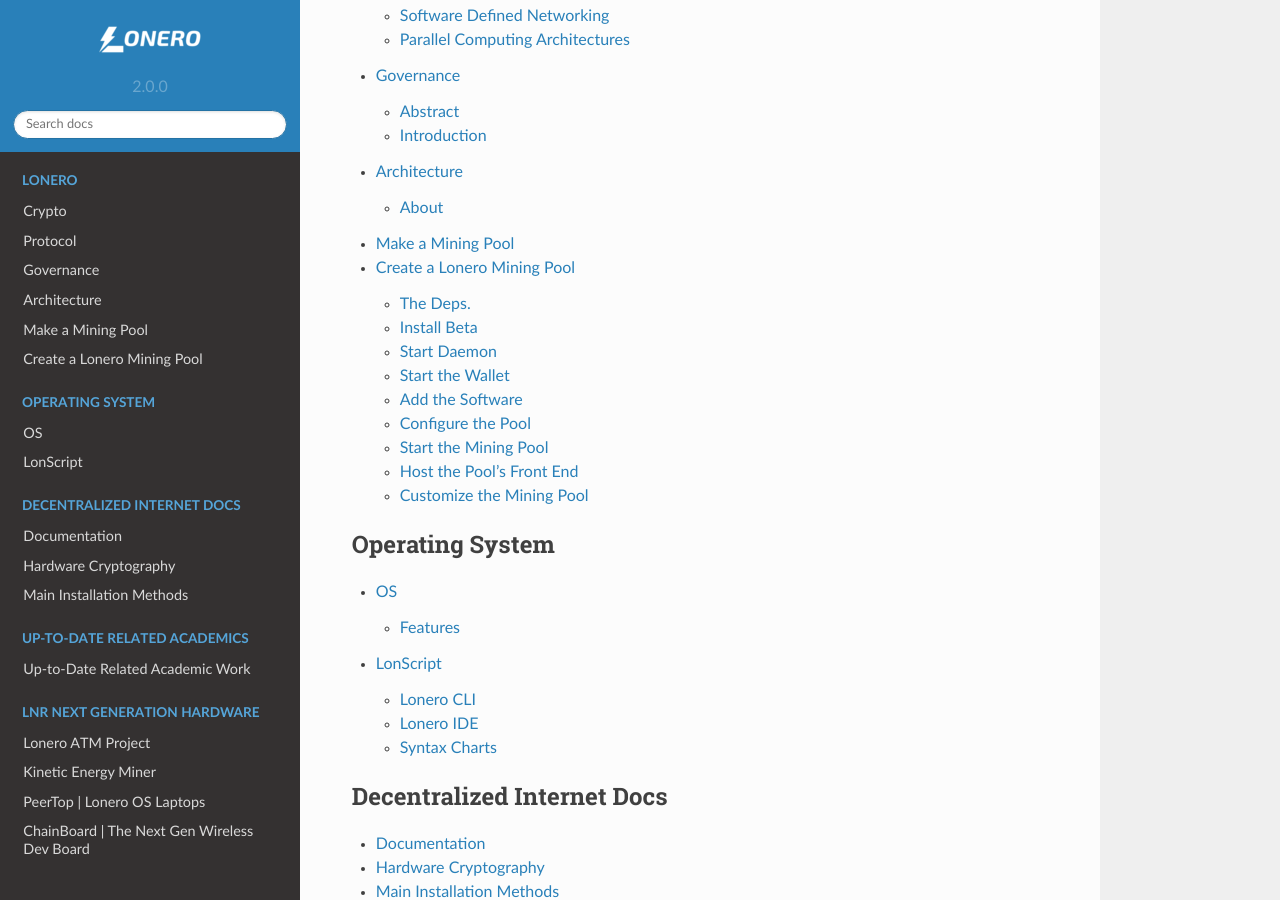
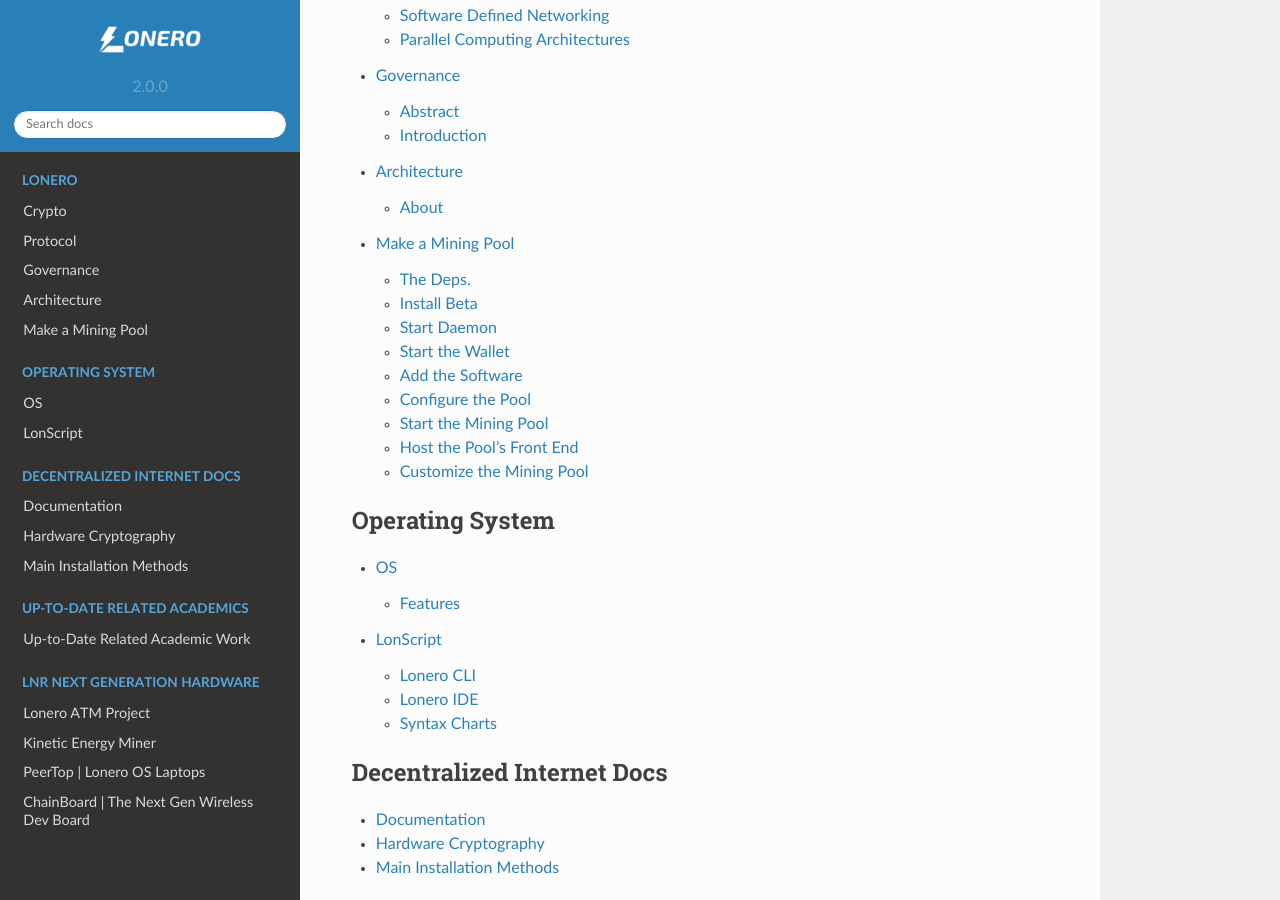
Before and after one commit to Lonero-Team/Lonero-Community, a Sphinx documentation site: the page built from docs/index.rst, in a window 1280 px wide and 900 px high, scrolled down 2163 px. Built offline with Sphinx 7.4.7 and the Read the Docs theme 2.0.0, drawn with Linux system fonts in a browser that asks for light colours; pages that are not in the unit, such as notebooks, are missing from menus.

Commit message:
Update MiningPools.rst

```diff
--- a/docs/Lonero/MiningPools.rst
+++ b/docs/Lonero/MiningPools.rst
@@ -4,9 +4,6 @@
 .. raw:: html
 
    <img src="https://raw.githubusercontent.com/Mentors4EDU/Images/master/banner.png">
-
-Create a Lonero Mining Pool
-===========================
 
 The Deps.
 ~~~~~~~~~~
```
